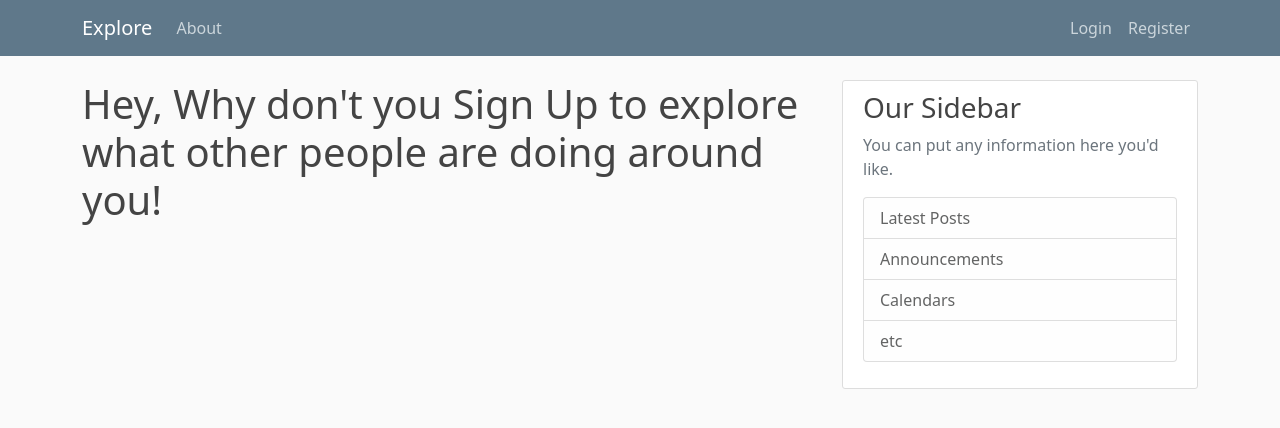
After one commit to shivams289/pictori, a Django app: page /blog_home_unauth/ in a window 1280 px wide. The commit adds this page. Shown: the top 428 px of the page. Run offline with Django 3.2, Linux system fonts and the light colour scheme.

Commit message:
some changes

```diff
--- a/blog/templates/blog/base.html
+++ b/blog/templates/blog/base.html
@@ -22,14 +22,20 @@
         <header class="site-header">
             <nav class="navbar navbar-expand-md navbar-dark bg-steel fixed-top">
                 <div class="container">
-                    <a class="navbar-brand mr-4" href="{% url 'blog-home' %}">Django Blog</a>
+                    {% if user.is_authenticated %}
+                    <a class="navbar-brand mr-4" href="{% url 'blog-home' %}">Explore</a>
+                    {% else %}
+                    <a class="navbar-brand mr-4" href="{% url 'blog-home-unauth' %}">Explore</a>
+                    {% endif %}
                     <button class="navbar-toggler" type="button" data-toggle="collapse" data-target="#navbarToggle"
                         aria-controls="navbarToggle" aria-expanded="false" aria-label="Toggle navigation">
                         <span class="navbar-toggler-icon"></span>
                     </button>
                     <div class="collapse navbar-collapse space-between" id="navbarToggle">
                         <div class="navbar-nav mr-auto">
+                            {% if user.is_authenticated %}
                             <a class="nav-item nav-link" href="{% url 'blog-home' %}">Home</a>
+                            {% endif %}
                             <a class="nav-item nav-link" href="{% url 'blog-about' %}">About</a>
                         </div>
                         <!-- Navbar Right Side -->
--- /dev/null
+++ b/blog/templates/blog/blog_home_unauth.html
@@ -0,0 +1,7 @@
+{% extends 'blog/base.html' %}
+{% block content %}
+<h1>
+    Hey, Why don't you Sign Up to explore what other people are doing around you!
+</h1>
+
+{% endblock content %}
--- a/blog/templates/blog/post_confirm_delete.html
+++ b/blog/templates/blog/post_confirm_delete.html
@@ -10,7 +10,7 @@
         </fieldset>
         <div class="form-group">
 
-            <button class="btn  btn-outline-danger" type="submit">Yes, Delete</button>
+            <button class="btn  btn-outline-danger" type="submit">Yes, Delete!!</button>
             <a class="btn  btn-outline-secondary" href="{% url 'post-detail' object.id %}">Cancel</a>
         </div>
 
--- a/blog/urls.py
+++ b/blog/urls.py
@@ -15,4 +15,5 @@ urlpatterns = [
     path("post/<int:pk>/update/", PostUpdateView.as_view(), name="post-update"),
     path("post/<int:pk>/delete/", PostDeleteView.as_view(), name="post-delete"),
     path("about/", views.about, name="blog-about"),
+    path("blog_home_unauth/", views.blog_home_unauth, name="blog-home-unauth"),
 ]
--- a/blog/views.py
+++ b/blog/views.py
@@ -1,3 +1,4 @@
+from unicodedata import name
 from django.shortcuts import render
 from .models import Post
 from django.contrib.auth.mixins import LoginRequiredMixin, UserPassesTestMixin
@@ -9,13 +10,7 @@ from django.views.generic import (
     DeleteView,
 )
 
-
 # Create your views here.
-def home(request):
-    context = {"posts": Post.objects.all()}
-    return render(request, "blog/home.html", context)
-
-
 class PostListView(ListView):
     model = Post
     template_name = "blog/home.html"
@@ -74,3 +69,7 @@ class PostDeleteView(
 
 def about(request):
     return render(request, "blog/about.html", {"title": "About"})
+
+
+def blog_home_unauth(request):
+    return render(request, "blog/blog_home_unauth.html", {"title": "Blog-Home-Unauth"})
```
Also changed, not shown: 3 other files.
